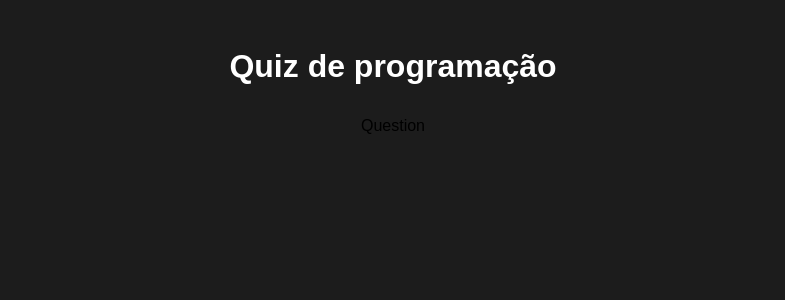
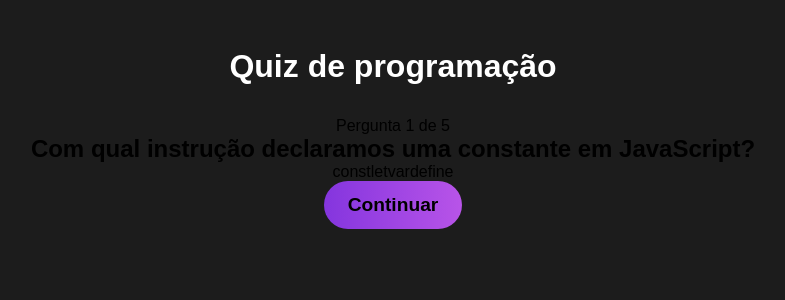
Before and after one commit to IvnaFeitosa/Quiz-App, a React (Vite) app: page / in a window 1280 px wide. Both pictures are taken after a click on the button "Iniciar". Shown: the top 300 px of the page, without its empty margins (247-1032 px from the left). Built offline with nearby package versions, Linux system fonts and the light colour scheme.

Commit message:
random questions

```diff
--- a/src/App.jsx
+++ b/src/App.jsx
@@ -1,5 +1,5 @@
 
-import { useContext } from 'react'
+import { useContext, useEffect } from 'react'
 import './App.css'
 import Welcome from './components/welcome'
 
@@ -9,6 +9,11 @@
 
 function App() {
   const [quizState,dispatch] = useContext(QuizContext);
+
+useEffect(()=>{
+    //embaralhar as perguntas
+    dispatch({type:"REORDER_QUESTIONS"})
+}, [])
 
   return (
       <div className="App">
--- a/src/components/Question.jsx
+++ b/src/components/Question.jsx
@@ -1,7 +1,23 @@
 import React from "react"
+import { useContext } from "react";
+import { QuizContext } from "../context/quiz";
+
 const Question = () =>{
+    const [quizState, dispatch] = useContext(QuizContext);
+    const currentQuestions = quizState.questions[quizState.currentQuestion];
+
     return(
-        <div>Question</div>
+        <div id="question">
+            <p>
+                Pergunta {quizState.currentQuestion + 1} de {quizState.questions.length}
+            </p>
+            <h2>{currentQuestions.question}</h2>
+            <div id="options container">
+                <p>{currentQuestions.options}</p>
+            </div>
+            <button>Continuar</button>
+        </div>
     )
+
 }
 export default Question
--- a/src/context/quiz.jsx
+++ b/src/context/quiz.jsx
@@ -5,7 +5,8 @@
 
 const initialState = {
     gameStage: STAGES[0],
-    questions
+    questions,
+    currentQuestion: 0,
 }
 //Possibilidade de mudar o estado
 const quizReducer = (state, action) =>{
@@ -16,6 +17,16 @@
                 ...state,
                 gameStage:STAGES[1]
             };
+
+        case "REORDER_QUESTIONS":
+            const reordenedQuestions = questions.sort(() => {
+                return Math.random() - 0.5;
+            });
+            return{
+                ...state,
+                questions:reordenedQuestions,
+            };
+
         default:
             return state;
     }
```
